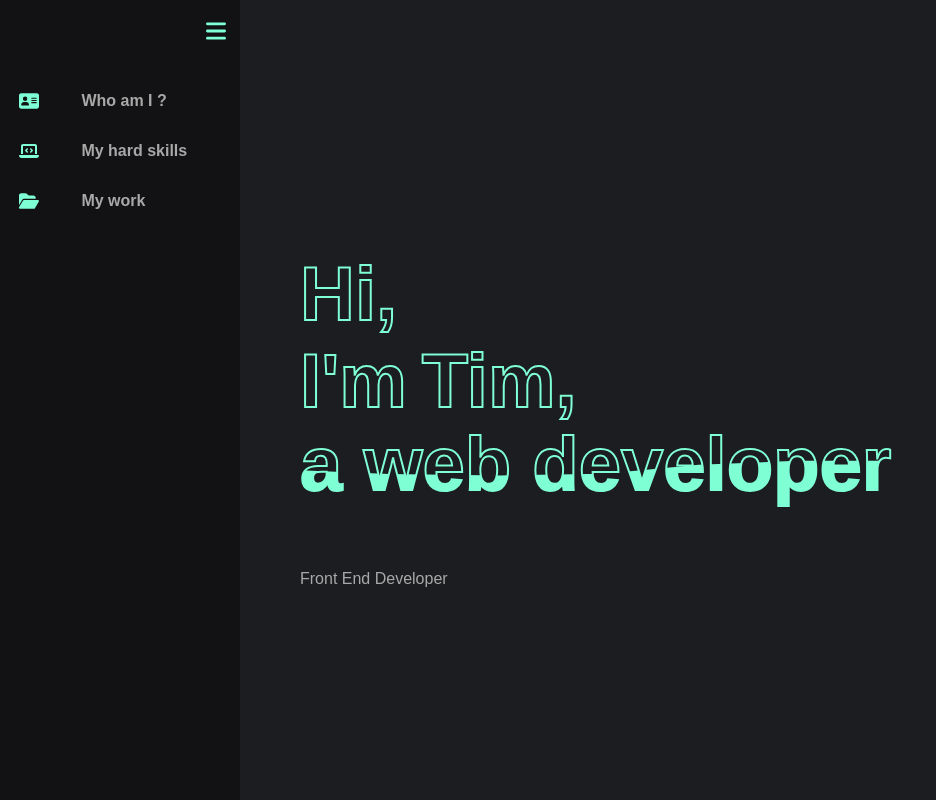
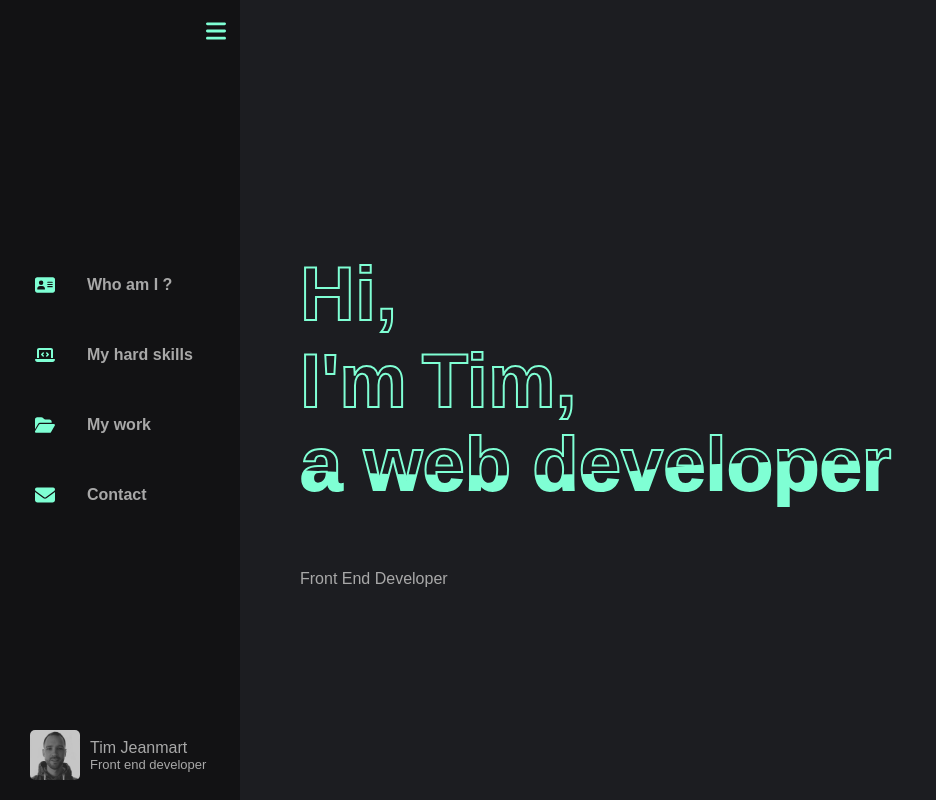
Before and after one commit to Tim-jn/Portfolio, a React (Create React App) app: page / in a window 1280 px wide. Shown: the whole page, without its empty margins (0-936 px from the left). Built offline with nearby package versions, Linux system fonts and the light colour scheme.

Commit message:
updated sidebar

```diff
--- a/src/App.scss
+++ b/src/App.scss
@@ -46,14 +46,18 @@ body {
 }
 
 .sidebar ul {
-  margin-top: 20px;
+  margin-top: -50px;
+  height: 100%;
+  display: flex;
+  flex-direction: column;
+  justify-content: center;
 }
 
 .sidebar ul li {
   position: relative;
-  height: 50px;
+  height: 70px;
   width: 100%;
-  margin: 0 5px;
+  margin: 0 10%;
   list-style: none;
   cursor: pointer;
 }
@@ -71,7 +75,7 @@ body {
   width: 20px;
   font-size: 20px;
   color: $third-font-color;
-  margin-right: 20%;
+  margin-right: 15%;
 }
 
 .sidebar ul li a:hover {
@@ -79,6 +83,46 @@ body {
   font-size: 17px;
   transition: all 0.3s;
 }
+
+.sidebar .profile-content {
+  position: absolute;
+  color: #fff;
+  bottom: 20px;
+  left: 10%;
+}
+
+.sidebar .profile-content .profile {
+  position: relative;
+  padding: 10px 6px;
+  height: 60px;
+}
+
+.sidebar .profile-content .profile .profile-details {
+  display: flex;
+  align-items: center;
+}
+
+.profile .profile-details img {
+  height: 50px;
+  width: 50px;
+  object-fit: cover;
+  border-radius: 5px;
+}
+
+.profile .profile-details .name-job {
+  margin-left: 10px;
+  color: $secondary-font-color;
+}
+
+.profile .profile-details .name {
+  font-size: 16px;
+  font-weight: 400;
+}
+
+.profile .profile-details .job {
+  font-size: 13px;
+}
+
 
 // Title
 
--- a/src/Components/SideBar.tsx
+++ b/src/Components/SideBar.tsx
@@ -1,10 +1,12 @@
 import logo from '../assets/logo.png'
+import profilePic from '../assets/PP-Tim.jpg'
 import { FontAwesomeIcon } from '@fortawesome/react-fontawesome'
 import {
   faBars,
   faLaptopCode,
   faAddressCard,
   faFolderOpen,
+  faEnvelope,
 } from '@fortawesome/free-solid-svg-icons'
 
 export default function SideBar() {
@@ -35,7 +37,24 @@ export default function SideBar() {
             <span className="link-name">My work</span>
           </a>
         </li>
+        <li>
+          <a href="#work">
+            <FontAwesomeIcon className="icons" icon={faEnvelope} />
+            <span className="link-name">Contact</span>
+          </a>
+        </li>
       </ul>
+      <div className="profile-content">
+        <div className="profile">
+          <div className="profile-details">
+            <img src={profilePic} alt="Tim Jeanmart" />
+            <div className="name-job">
+              <div className="name">Tim Jeanmart</div>
+              <div className="job">Front end developer</div>
+            </div>
+          </div>
+        </div>
+      </div>
     </div>
   )
 }
```
Also changed, not shown: src/assets/PP-Tim.jpg (added).
